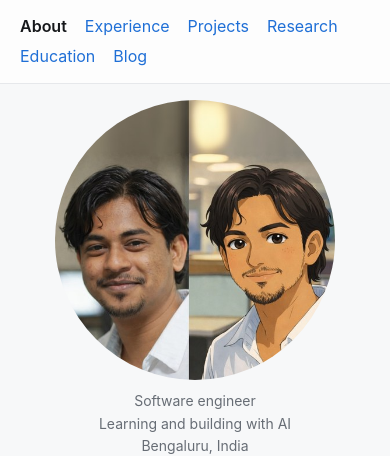
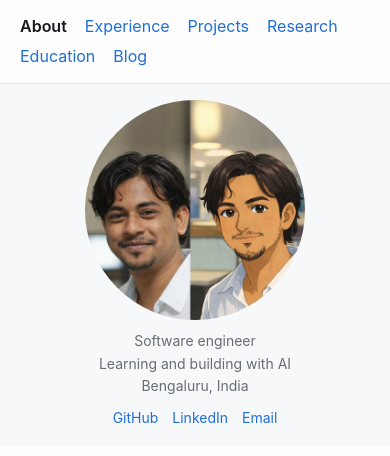
Before and after one commit to sudhir13s/sudhir13s.github.io, an Astro site: page / in a window 390 px wide. Shown: the top 456 px of the page. Built offline with nearby package versions, Linux system fonts and the light colour scheme; Astro itself is replaced by a stand-in of ours.

Commit message:
fix(site): make the round photo a little smaller

```diff
--- a/src/styles/site.css
+++ b/src/styles/site.css
@@ -96,6 +96,7 @@ a:hover {
 
 .rail img {
   width: 100%;
+  max-width: 220px;
   height: auto;
   border-radius: 50%;
 }
@@ -191,10 +192,6 @@ a:hover {
     position: static;
   }
 
-  .rail img {
-    max-width: 280px;
-  }
-
   .content {
     padding-left: 20px;
   }
```
Also changed, not shown: docs/progress/2026-10-31T02-05-rail-nav-photo.md (+1 -1 lines).
